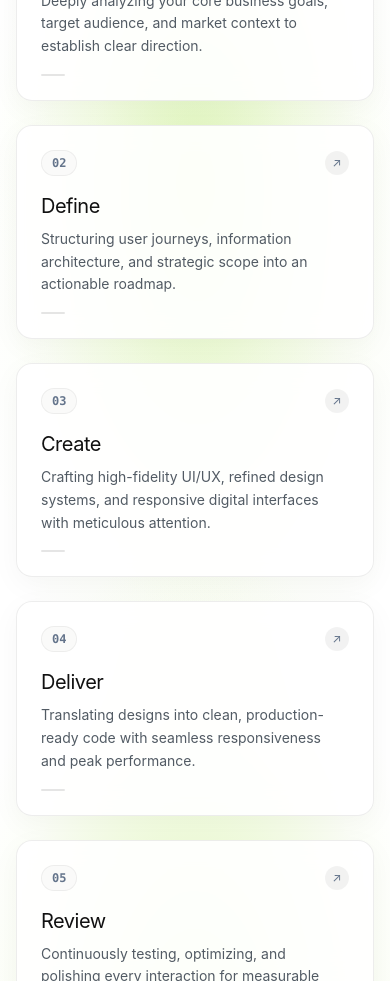
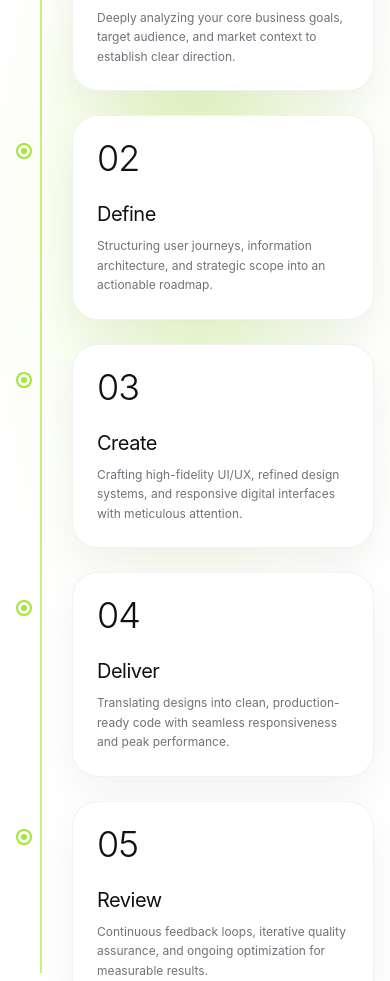
Before and after one commit to pooja-187/IT_firm_Portfolio, a Next.js app: page / in a window 390 px wide. Shown: the part 2720-3701 px from the top of the page. Built offline with nearby package versions, Linux system fonts and the light colour scheme.

Commit message:
style(layout): increase vertical spacing and breathing room between Process and About sections

```diff
--- a/src/components/ProcessSection.tsx
+++ b/src/components/ProcessSection.tsx
@@ -43,8 +43,8 @@ const processSteps: ProcessStep[] = [
     number: '05',
     title: 'Review',
     description:
-      'Continuously testing, optimizing, and polishing every interaction for measurable conversion and growth.',
-    rotation: -2,
+      'Continuous feedback loops, iterative quality assurance, and ongoing optimization for measurable results.',
+    rotation: -1,
   },
 ];
 
@@ -53,7 +53,7 @@ export default function ProcessSection() {
     <section
       id="process"
       aria-labelledby="process-heading"
-      className="relative w-full text-[#111111] pt-2 sm:pt-4 lg:pt-6 pb-8 sm:pb-10 lg:pb-12 overflow-hidden selection:bg-lime-200"
+      className="relative w-full text-[#111111] pt-2 sm:pt-4 lg:pt-6 pb-16 sm:pb-24 lg:pb-32 overflow-hidden selection:bg-lime-200"
       style={{
         backgroundColor: '#FFFFFF',
         backgroundImage: `
@@ -68,13 +68,6 @@ export default function ProcessSection() {
             ellipse 85% 55% at 52% 38%,
             rgba(163, 230, 53, 0.10) 0%,
             transparent 70%
-          ),
-          radial-gradient(
-            ellipse 75% 50% at 50% 100%,
-            rgba(163, 230, 53, 0.36) 0%,
-            rgba(190, 242, 100, 0.22) 38%,
-            rgba(217, 249, 157, 0.08) 65%,
-            transparent 82%
           )
         `,
       }}
@@ -116,177 +109,212 @@ export default function ProcessSection() {
           >
             {/* 1. Connector: 01 (Understand) -> 02 (Define) */}
             <motion.path
-              d="M 330 150 C 420 150, 480 320, 600 320"
+              d="M 310 160 C 360 110, 420 100, 480 120"
               stroke="#A3E635"
               strokeWidth="2"
-              strokeDasharray="4 4"
               strokeLinecap="round"
+              fill="none"
               initial={{ pathLength: 0, opacity: 0 }}
-              whileInView={{ pathLength: 1, opacity: 0.8 }}
-              viewport={{ once: true, margin: "-50px" }}
-              transition={{ duration: 1.2, delay: 0.2, ease: "easeInOut" }}
+              whileInView={{ pathLength: 1, opacity: 1 }}
+              viewport={{ once: true, margin: '-80px' }}
+              transition={{ duration: 0.8, delay: 0.2, ease: 'easeInOut' }}
             />
+            <circle cx="310" cy="160" r="4.5" fill="#FFFFFF" stroke="#A3E635" strokeWidth="2" />
+            <circle cx="480" cy="120" r="4.5" fill="#FFFFFF" stroke="#A3E635" strokeWidth="2" />
 
-            {/* 2. Connector: 02 (Define) -> 03 (Create) */}
+            {/* 2. Connector: 02 (Define) -> 03 (Create) with Organic Loop */}
             <motion.path
-              d="M 870 340 C 950 340, 400 480, 290 540"
+              d="M 700 120 C 750 140, 780 190, 755 195 C 730 200, 760 145, 835 160"
               stroke="#A3E635"
               strokeWidth="2"
-              strokeDasharray="4 4"
               strokeLinecap="round"
+              fill="none"
               initial={{ pathLength: 0, opacity: 0 }}
-              whileInView={{ pathLength: 1, opacity: 0.8 }}
-              viewport={{ once: true, margin: "-50px" }}
-              transition={{ duration: 1.4, delay: 0.4, ease: "easeInOut" }}
+              whileInView={{ pathLength: 1, opacity: 1 }}
+              viewport={{ once: true, margin: '-80px' }}
+              transition={{ duration: 1.0, delay: 0.4, ease: 'easeInOut' }}
             />
+            <circle cx="700" cy="120" r="4.5" fill="#FFFFFF" stroke="#A3E635" strokeWidth="2" />
+            <circle cx="835" cy="160" r="4.5" fill="#FFFFFF" stroke="#A3E635" strokeWidth="2" />
 
             {/* 3. Connector: 03 (Create) -> 04 (Deliver) */}
             <motion.path
-              d="M 320 620 C 440 640, 520 700, 640 700"
+              d="M 940 370 C 960 460, 810 490, 710 430 C 630 380, 560 390, 510 440"
               stroke="#A3E635"
               strokeWidth="2"
-              strokeDasharray="4 4"
               strokeLinecap="round"
+              fill="none"
               initial={{ pathLength: 0, opacity: 0 }}
-              whileInView={{ pathLength: 1, opacity: 0.8 }}
-              viewport={{ once: true, margin: "-50px" }}
-              transition={{ duration: 1.2, delay: 0.6, ease: "easeInOut" }}
+              whileInView={{ pathLength: 1, opacity: 1 }}
+              viewport={{ once: true, margin: '-80px' }}
+              transition={{ duration: 1.1, delay: 0.6, ease: 'easeInOut' }}
             />
+            <circle cx="940" cy="370" r="4.5" fill="#FFFFFF" stroke="#A3E635" strokeWidth="2" />
+            <circle cx="510" cy="440" r="4.5" fill="#FFFFFF" stroke="#A3E635" strokeWidth="2" />
 
-            {/* 4. Connector: 04 (Deliver) -> 05 (Review) */}
+            {/* 4. Connector: 04 (Deliver) -> 05 (Review) with Loop */}
             <motion.path
-              d="M 890 680 C 950 670, 960 480, 940 220"
+              d="M 540 580 C 580 545, 615 545, 605 585 C 595 615, 615 620, 645 605"
               stroke="#A3E635"
               strokeWidth="2"
-              strokeDasharray="4 4"
               strokeLinecap="round"
+              fill="none"
               initial={{ pathLength: 0, opacity: 0 }}
-              whileInView={{ pathLength: 1, opacity: 0.8 }}
-              viewport={{ once: true, margin: "-50px" }}
-              transition={{ duration: 1.4, delay: 0.8, ease: "easeInOut" }}
+              whileInView={{ pathLength: 1, opacity: 1 }}
+              viewport={{ once: true, margin: '-80px' }}
+              transition={{ duration: 0.9, delay: 0.8, ease: 'easeInOut' }}
             />
+            <circle cx="540" cy="580" r="4.5" fill="#FFFFFF" stroke="#A3E635" strokeWidth="2" />
+            <circle cx="645" cy="605" r="4.5" fill="#FFFFFF" stroke="#A3E635" strokeWidth="2" />
           </svg>
 
-          {/* Container with fixed min-height for layout accuracy */}
-          <div className="relative min-h-[820px]">
-            {/* Card 01: Understand (Top Left) */}
-            <div className="absolute top-[40px] left-[60px] w-[310px]">
-              <ProcessCard step={processSteps[0]} index={0} />
+          {/* Tier 1 Floating Cards (01, 02, 03) */}
+          <div className="relative z-10 grid grid-cols-3 gap-8 xl:gap-12 mb-10">
+
+            {/* 01 — UNDERSTAND (Left Tier 1) */}
+            <div className="pt-10 flex justify-center">
+              <ProcessCard step={processSteps[0]} delay={0.1} />
             </div>
 
-            {/* Card 02: Define (Upper Center-Right) */}
-            <div className="absolute top-[240px] left-[600px] w-[310px]">
-              <ProcessCard step={processSteps[1]} index={1} />
+            {/* 02 — DEFINE (Center Tier 1 - Elevated) */}
+            <div className="-mt-4 flex justify-center">
+              <ProcessCard step={processSteps[1]} delay={0.25} />
             </div>
 
-            {/* Card 03: Create (Mid Left-Lower) */}
-            <div className="absolute top-[460px] left-[40px] w-[320px]">
-              <ProcessCard step={processSteps[2]} index={2} />
+            {/* 03 — CREATE (Right Tier 1) */}
+            <div className="pt-8 flex justify-center">
+              <ProcessCard step={processSteps[2]} delay={0.4} />
             </div>
 
-            {/* Card 04: Deliver (Lower Center) */}
-            <div className="absolute top-[580px] left-[620px] w-[320px]">
-              <ProcessCard step={processSteps[3]} index={3} />
+          </div>
+
+          {/* Tier 2 Floating Cards (04, 05) */}
+          <div className="relative z-10 grid grid-cols-2 max-w-3xl mx-auto gap-12 xl:gap-16">
+
+            {/* 04 — DELIVER (Center-Left Tier 2) */}
+            <div className="flex justify-end pr-2">
+              <ProcessCard step={processSteps[3]} delay={0.55} />
             </div>
 
-            {/* Card 05: Review (Top Right - Closing the Loop) */}
-            <div className="absolute top-[80px] right-[40px] w-[300px]">
-              <ProcessCard step={processSteps[4]} index={4} />
+            {/* 05 — REVIEW (Center-Right Tier 2) */}
+            <div className="pt-6 flex justify-start pl-2">
+              <ProcessCard step={processSteps[4]} delay={0.7} />
             </div>
+
           </div>
+
         </div>
 
         {/* ===================================================
-            MOBILE & TABLET VERTICAL STACK (< 1024px)
+            MOBILE & TABLET VERTICAL TIMELINE (< 1024px)
            =================================================== */}
-        <div className="lg:hidden flex flex-col gap-6 max-w-md mx-auto">
-          {processSteps.map((step, index) => (
-            <ProcessCard key={step.number} step={step} index={index} isMobile />
-          ))}
+        <div className="lg:hidden relative max-w-md mx-auto">
+
+          {/* Vertical Lime Timeline */}
+          <div
+            aria-hidden="true"
+            className="absolute top-8 bottom-8 left-6 sm:left-7 w-0.5 bg-[#A3E635]/60"
+          />
+
+          <div className="space-y-6 relative z-10 pl-14 sm:pl-16">
+            {processSteps.map((step, idx) => (
+              <motion.div
+                key={`mobile-step-${step.number}`}
+                initial={{ opacity: 0, x: 20 }}
+                whileInView={{ opacity: 1, x: 0 }}
+                viewport={{ once: true, margin: '-40px' }}
+                transition={{ duration: 0.45, delay: idx * 0.1 }}
+                className="relative"
+              >
+                {/* Timeline Node */}
+                <div className="absolute -left-14 sm:-left-16 top-7 w-4 h-4 rounded-full bg-[#FFFFFF] border-2 border-[#A3E635] shadow-sm flex items-center justify-center">
+                  <div className="w-1.5 h-1.5 rounded-full bg-[#A3E635]" />
+                </div>
+
+                {/* Mobile White Card */}
+                <div className="bg-[#FFFFFF] border border-black/[0.05] rounded-[26px] p-6 sm:p-7 shadow-[0_16px_40px_rgba(0,0,0,0.05)]">
+                  <span className="font-sans text-4xl sm:text-5xl font-light text-[#111111] tracking-tight block mb-6 leading-none">
+                    {step.number}
+                  </span>
+                  <h3 className="font-sans text-xl sm:text-2xl font-normal text-[#111111] tracking-tight mb-2">
+                    {step.title}
+                  </h3>
+                  <p className="font-sans text-xs sm:text-sm text-[#71717A] font-normal leading-relaxed">
+                    {step.description}
+                  </p>
+                </div>
+              </motion.div>
+            ))}
+          </div>
+
         </div>
+
       </div>
     </section>
   );
 }
 
-// -------------------------------------------------------------
-// Interactive Process Card Component
-// -------------------------------------------------------------
-interface ProcessCardProps {
-  step: ProcessStep;
-  index: number;
-  isMobile?: boolean;
-}
-
-function ProcessCard({ step, index, isMobile = false }: ProcessCardProps) {
+// =========================================================================
+// Individual Process Card (Pristine White Card Matching Reference)
+// =========================================================================
+function ProcessCard({ step, delay }: { step: ProcessStep; delay: number }) {
   const cardRef = useRef<HTMLDivElement>(null);
   const [isHovered, setIsHovered] = useState(false);
+  const [tilt, setTilt] = useState({ x: 0, y: 0 });
+
+  const handleMouseMove = (e: React.MouseEvent<HTMLDivElement>) => {
+    if (!cardRef.current) return;
+    const rect = cardRef.current.getBoundingClientRect();
+    const x = e.clientX - rect.left;
+    const y = e.clientY - rect.top;
+
+    // Subtle 3D tilt (max ~3deg)
+    const rotateX = ((y / rect.height) - 0.5) * -6;
+    const rotateY = ((x / rect.width) - 0.5) * 6;
+
+    setTilt({ x: rotateX, y: rotateY });
+  };
+
+  const handleMouseEnter = () => setIsHovered(true);
+  const handleMouseLeave = () => {
+    setIsHovered(false);
+    setTilt({ x: 0, y: 0 });
+  };
 
   return (
     <motion.div
       ref={cardRef}
+      onMouseMove={handleMouseMove}
+      onMouseEnter={handleMouseEnter}
+      onMouseLeave={handleMouseLeave}
       initial={{ opacity: 0, y: 30 }}
       whileInView={{ opacity: 1, y: 0 }}
-      viewport={{ once: true, margin: '-40px' }}
-      transition={{
-        duration: 0.6,
-        delay: index * 0.12,
-        ease: [0.21, 0.47, 0.32, 0.98],
+      viewport={{ once: true, margin: '-60px' }}
+      transition={{ duration: 0.65, delay, ease: [0.16, 1, 0.3, 1] }}
+      style={{
+        transform: `perspective(1000px) rotate(${step.rotation}deg) ${isHovered
+            ? `translateY(-8px) scale(1.025) rotateX(${tilt.x}deg) rotateY(${tilt.y}deg)`
+            : 'translateY(0px) scale(1)'
+          }`,
       }}
-      whileHover={{
-        y: -6,
-        scale: 1.02,
-        transition: { duration: 0.25, ease: 'easeOut' },
-      }}
-      onHoverStart={() => setIsHovered(true)}
-      onHoverEnd={() => setIsHovered(false)}
-      style={{
-        rotate: isMobile ? 0 : `${step.rotation}deg`,
-      }}
-      className={`
-        relative z-10 p-6 sm:p-7 rounded-2xl sm:rounded-3xl
-        bg-white/90 backdrop-blur-md
-        border border-black/[0.07]
-        shadow-[0_8px_30px_rgb(0,0,0,0.04)]
-        hover:shadow-[0_20px_45px_rgba(163,230,53,0.18)]
-        hover:border-[#A3E635]/60
-        transition-shadow duration-300
-        cursor-default
-      `}
+      className="relative w-[300px] xl:w-[325px] h-[360px] xl:h-[390px] rounded-[30px] p-7 xl:p-8 bg-[#FFFFFF] hover:bg-[#FFFFFF] border border-black/[0.05] shadow-[0_20px_50px_rgba(0,0,0,0.06)] hover:shadow-[0_30px_70px_rgba(0,0,0,0.12)] transition-all duration-400 ease-out flex flex-col justify-between select-none cursor-default will-change-transform"
     >
-      {/* Top Row: Number Badge and Decorative Arrow/Icon */}
-      <div className="flex items-center justify-between mb-4">
-        <span className="font-mono text-xs font-semibold px-2.5 py-1 rounded-full bg-[#FAFAF9] border border-black/5 text-[#64748B]">
+      {/* Top: Very Large Lightweight Step Number */}
+      <div>
+        <span className="font-sans text-5xl xl:text-6xl font-light text-[#111111] tracking-tight leading-none block">
           {step.number}
-        </span>
-        <span
-          className={`
-            w-6 h-6 rounded-full flex items-center justify-center text-xs
-            transition-colors duration-300
-            ${isHovered ? 'bg-[#A3E635] text-black' : 'bg-black/5 text-[#64748B]'}
-          `}
-        >
-          ↗
         </span>
       </div>
 
-      {/* Title */}
-      <h3 className="font-sans text-xl sm:text-2xl font-normal text-[#111111] tracking-tight mb-2">
-        {step.title}
-      </h3>
-
-      {/* Description */}
-      <p className="font-sans text-sm text-[#525B64] leading-relaxed font-normal">
-        {step.description}
-      </p>
-
-      {/* Bottom subtle indicator line */}
-      <div
-        className={`
-          mt-4 h-[2px] rounded-full transition-all duration-300
-          ${isHovered ? 'w-full bg-[#A3E635]' : 'w-6 bg-black/10'}
-        `}
-      />
+      {/* Bottom: Title & Approved Process Description */}
+      <div>
+        <h3 className="font-sans text-xl xl:text-2xl font-normal text-[#111111] tracking-tight mb-2">
+          {step.title}
+        </h3>
+        <p className="font-sans text-xs xl:text-[13px] text-[#71717A] font-normal leading-relaxed">
+          {step.description}
+        </p>
+      </div>
     </motion.div>
   );
 }
--- a/src/components/ui/hero-section-2-demo.tsx
+++ b/src/components/ui/hero-section-2-demo.tsx
@@ -7,7 +7,7 @@ export function HeroSectionDemo() {
   return (
     <section
       id="about"
-      className="relative w-full overflow-hidden pt-4 sm:pt-6 lg:pt-8 pb-14 sm:pb-18 lg:pb-24 selection:bg-lime-200"
+      className="relative w-full overflow-hidden pt-12 sm:pt-16 lg:pt-20 pb-16 sm:pb-22 lg:pb-28 selection:bg-lime-200"
       style={{
         backgroundColor: '#FFFFFF',
         backgroundImage: `
```
